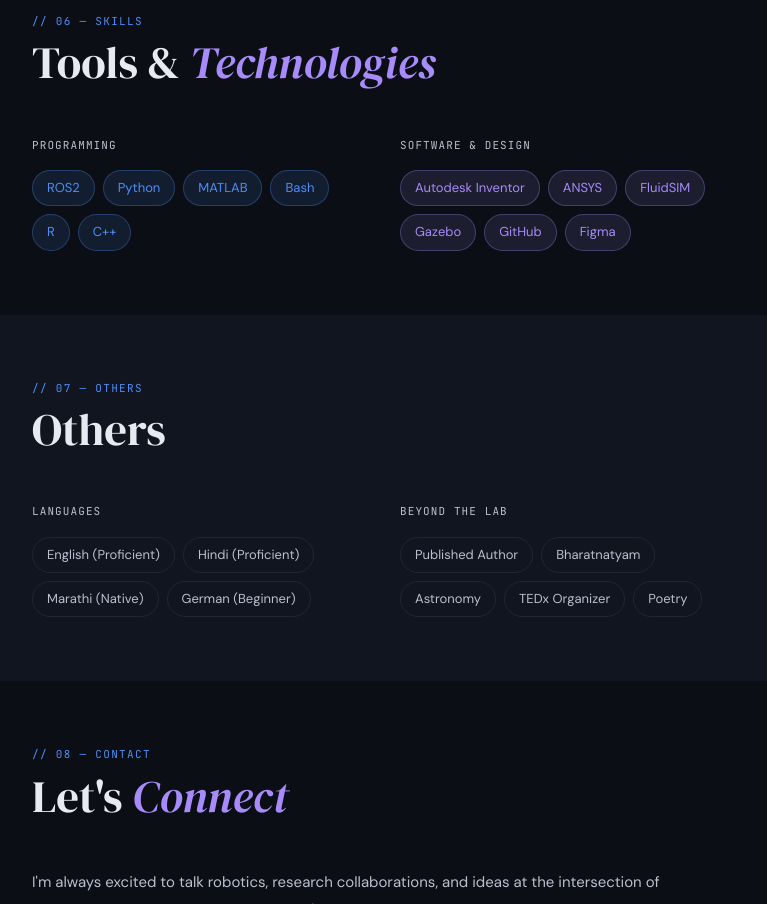
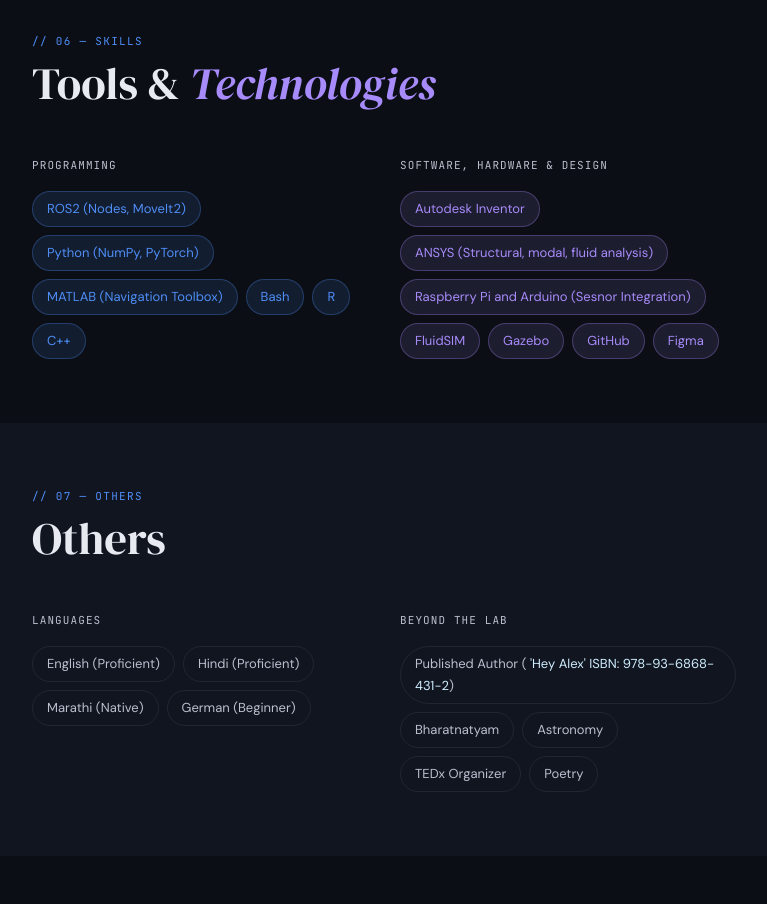
Before and after one commit to shruteeupganlawar/shruteeupganlawar.github.io, a plain HTML site: page index.html in a window 1280 px wide. Shown: the part 4920-5824 px from the top of the page, without its empty margins (72-839 px from the left). Drawn offline with Linux system fonts and the light colour scheme.

Commit message:
Commit 2

```diff
--- a/index.html
+++ b/index.html
@@ -805,7 +805,8 @@
         <div class="pub-content">
           <div class="pub-title">Enhanced Payload Fairing Design: Integrating CFRP and GFRP for Optimal Performance</div>
           <div class="pub-venue">Springer Nature — Lecture Notes in Mechanical Engineering, ICMech 2024</div>
-          <div class="pub-authors"><a href="https://link.springer.com/chapter/10.1007/978-981-96-7576-0_26">Shrutee U. et al.</a> &nbsp;·&nbsp; 🏆 Best Paper Award at NIT Warangal</div>
+          <div class="pub-authors"><a href="https://link.springer.com/chapter/10.1007/978-981-96-7576-0_26">Shrutee U. et al.</a> &nbsp;·&nbsp; 🏆 Best Paper Award at  International Conference on Mechanical Engineering: Researches and
+Evolutionary Challenges (ICMech REC’24) held at NIT Warangal</div>
         </div>
       </div>
 
@@ -814,7 +815,7 @@
         <div class="pub-content">
           <div class="pub-title">Advancements in Robotic-Assisted Coronary Artery Bypass Grafting (CABG): A Comprehensive Review</div>
           <div class="pub-venue">ACM (Association for Computing Machinery) — Accepted</div>
-          <div class="pub-authors">Shrutee U. &nbsp;·&nbsp; Presented at AIR 2025, IIT Jodhpur</div>
+          <div class="pub-authors">Shrutee U. &nbsp;·&nbsp; Presented at AIR (Advances in Robotics) 2025, held by The Robotics Society of India at IIT Jodhpur</div>
         </div>
       </div>
 
@@ -848,6 +849,7 @@
           - Secretary, TEDx COEP<br/>
           - Portfolio Head, COEP Astronomy Club<br/>
           - Member, Board of Studies — Dept. of Manufacturing Engineering &amp; Industrial Management<br/>
+          - Silver Honor in International Astronomy and Astrophysics Competition
           - Relevant Courses: Robotics &amp; Intelligent Manufacturing, Industrial Automation, CAD/CAM/CAE, Mechatronics, Theory of Machines, Engineering Mathematics, Machine Tool &amp; Manufacturing Systems.
         </div>
       </div>
@@ -886,9 +888,9 @@
       <div class="fade-up">
         <div class="skill-group-title">Programming</div>
         <div class="skill-pills">
-          <span class="skill-pill hi">ROS2</span>
-          <span class="skill-pill hi">Python</span>
-          <span class="skill-pill hi">MATLAB</span>
+          <span class="skill-pill hi">ROS2 (Nodes, MoveIt2)</span>
+          <span class="skill-pill hi">Python (NumPy, PyTorch)</span>
+          <span class="skill-pill hi">MATLAB (Navigation Toolbox)</span>
           <span class="skill-pill hi">Bash</span>
           <span class="skill-pill hi">R</span>
           <span class="skill-pill hi">C++</span>
@@ -896,10 +898,11 @@
       </div>
 
       <div class="fade-up">
-        <div class="skill-group-title">Software &amp; Design</div>
+        <div class="skill-group-title">Software, Hardware &amp; Design</div>
         <div class="skill-pills">
           <span class="skill-pill hi2">Autodesk Inventor</span>
-          <span class="skill-pill hi2">ANSYS</span>
+          <span class="skill-pill hi2">ANSYS (Structural, modal, fluid analysis)</span>
+          <span class="skill-pill hi2">Raspberry Pi and Arduino (Sesnor Integration)</span>
           <span class="skill-pill hi2">FluidSIM</span>
           <span class="skill-pill hi2">Gazebo</span>
           <span class="skill-pill hi2">GitHub</span>
@@ -931,7 +934,7 @@
       <div class="fade-up">
         <div class="skill-group-title">Beyond the Lab</div>
         <div class="skill-pills">
-          <span class="skill-pill">Published Author</span>
+          <span class="skill-pill">Published Author ( <a href="https://www.amazon.in/Poetry-book-Alex-Shrutee-Upganlawar-ebook/dp/B0G64FHSP9"> 'Hey Alex' ISBN: 978-93-6868-431-2</a>) </span>
           <span class="skill-pill">Bharatnatyam</span>
           <span class="skill-pill">Astronomy</span>
           <span class="skill-pill">TEDx Organizer</span>
```
